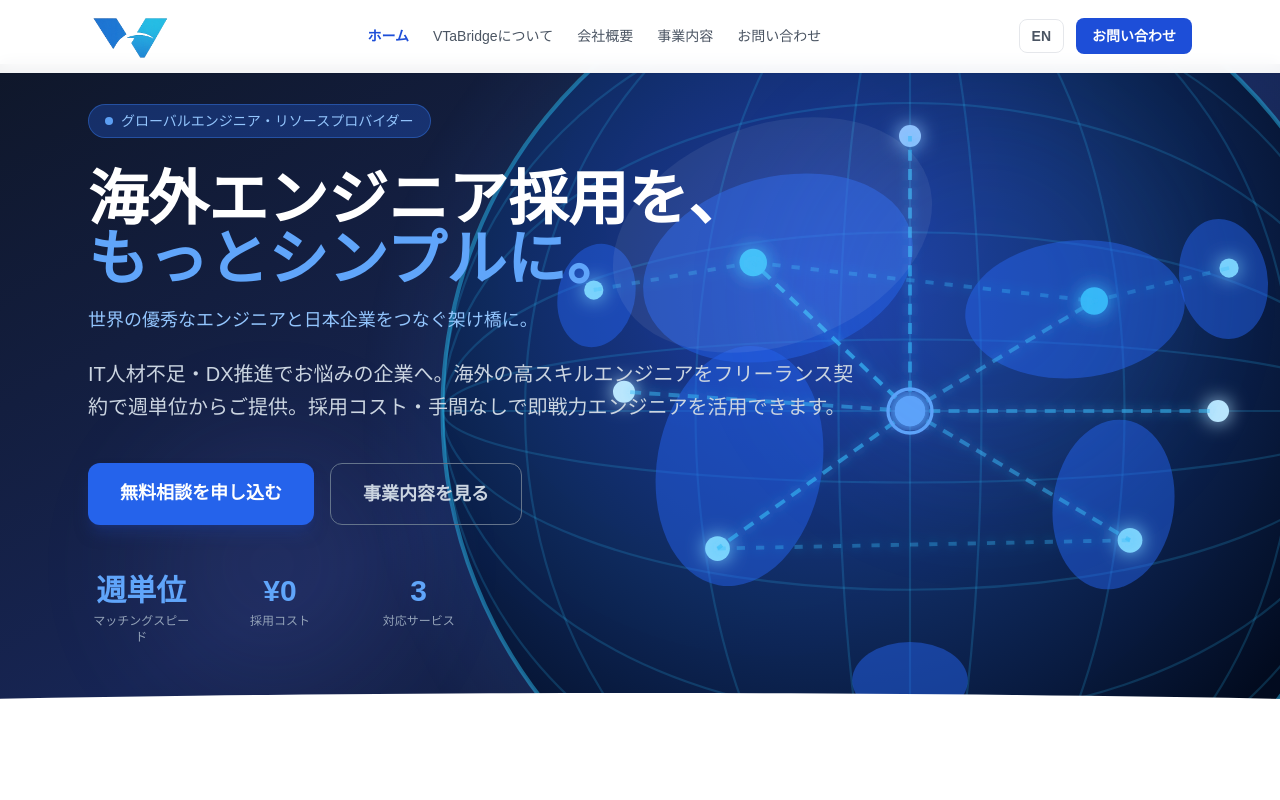
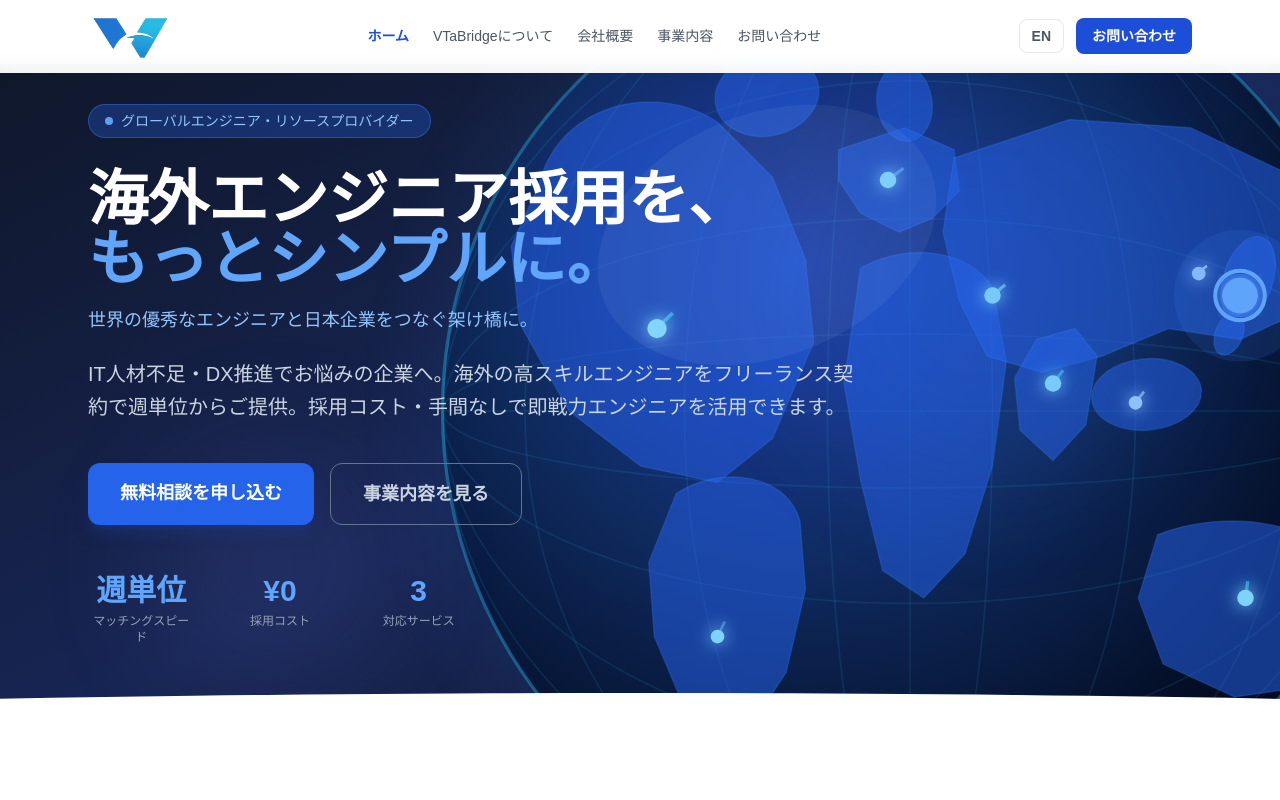
Before and after one commit to TakeTouhu/TTakaTouhu, a Next.js app: page / in a window 1280 px wide. Shown: the top 800 px of the page. Built offline with nearby package versions, Linux system fonts and the light colour scheme.

Commit message:
Replace abstract globe with Earth + arcs converging to Japan

```diff
--- a/app/page.tsx
+++ b/app/page.tsx
@@ -89,33 +89,32 @@ export default function Home() {
     <div className="min-h-screen bg-white">
       {/* Hero */}
       <section className="bg-gradient-to-br from-slate-900 via-blue-950 to-slate-900 text-white overflow-hidden relative">
-        {/* Globe — absolutely positioned, entire SVG spins on Y axis */}
+        {/* Globe — Earth with arcs converging to Japan */}
         <div
           className="absolute right-0 top-0 bottom-0 hidden lg:flex items-center pointer-events-none"
           style={{ perspective: '1600px', marginRight: '-180px' }}
         >
-          {/* Spinning wrapper — rotates the WHOLE globe */}
-          <div style={{ animation: 'globeYSpin 22s linear infinite', flexShrink: 0 }}>
+          <div style={{ animation: 'globeYSpin 40s linear infinite', flexShrink: 0 }}>
             <svg width="1100" height="1100" viewBox="0 0 400 400" xmlns="http://www.w3.org/2000/svg">
               <defs>
-                <radialGradient id="globeGrad" cx="40%" cy="36%" r="64%">
-                  <stop offset="0%" stopColor="#1e40af" stopOpacity="0.92" />
-                  <stop offset="55%" stopColor="#0f2a5e" stopOpacity="0.96" />
+                <radialGradient id="globeGrad" cx="38%" cy="34%" r="65%">
+                  <stop offset="0%" stopColor="#1e40af" stopOpacity="0.90" />
+                  <stop offset="50%" stopColor="#0f2a5e" stopOpacity="0.96" />
                   <stop offset="100%" stopColor="#020b1f" stopOpacity="1" />
                 </radialGradient>
                 <radialGradient id="glowGrad" cx="50%" cy="50%" r="50%">
-                  <stop offset="0%" stopColor="#3b82f6" stopOpacity="0.45" />
+                  <stop offset="0%" stopColor="#3b82f6" stopOpacity="0.40" />
                   <stop offset="100%" stopColor="#3b82f6" stopOpacity="0" />
                 </radialGradient>
                 <filter id="glow3d">
-                  <feGaussianBlur stdDeviation="3.5" result="blur" />
+                  <feGaussianBlur stdDeviation="3" result="blur" />
                   <feMerge><feMergeNode in="blur" /><feMergeNode in="SourceGraphic" /></feMerge>
                 </filter>
-                <filter id="softglow3d">
-                  <feGaussianBlur stdDeviation="2" result="blur" />
+                <filter id="arcglow">
+                  <feGaussianBlur stdDeviation="2.5" result="blur" />
                   <feMerge><feMergeNode in="blur" /><feMergeNode in="SourceGraphic" /></feMerge>
                 </filter>
-                <clipPath id="globeClip3d">
+                <clipPath id="globeClip">
                   <circle cx="200" cy="200" r="170" />
                 </clipPath>
                 <style>{`
@@ -126,98 +125,124 @@ export default function Home() {
                 `}</style>
               </defs>
 
-              {/* Outer glow */}
+              {/* Atmospheric glow */}
               <circle cx="200" cy="200" r="200" fill="url(#glowGrad)" />
-              {/* Globe body */}
+              {/* Ocean */}
               <circle cx="200" cy="200" r="170" fill="url(#globeGrad)" />
 
-              {/* Grid lines */}
-              <g clipPath="url(#globeClip3d)" stroke="#29b5e8" strokeOpacity="0.2" strokeWidth="0.8" fill="none">
-                <ellipse cx="200" cy="200" rx="170" ry="26" />
-                <ellipse cx="200" cy="200" rx="170" ry="65" />
-                <ellipse cx="200" cy="200" rx="170" ry="112" />
-                <ellipse cx="200" cy="200" rx="170" ry="152" />
+              {/* Lat/Lon grid */}
+              <g clipPath="url(#globeClip)" stroke="#29b5e8" strokeOpacity="0.12" strokeWidth="0.6" fill="none">
+                <ellipse cx="200" cy="200" rx="170" ry="28" />
+                <ellipse cx="200" cy="200" rx="170" ry="70" />
+                <ellipse cx="200" cy="200" rx="170" ry="120" />
+                <ellipse cx="200" cy="200" rx="170" ry="155" />
                 <line x1="30" y1="200" x2="370" y2="200" />
-                <ellipse cx="200" cy="200" rx="26" ry="170" />
-                <ellipse cx="200" cy="200" rx="78" ry="170" />
+                <ellipse cx="200" cy="200" rx="30" ry="170" />
+                <ellipse cx="200" cy="200" rx="82" ry="170" />
                 <ellipse cx="200" cy="200" rx="140" ry="170" />
                 <line x1="200" y1="30" x2="200" y2="370" />
               </g>
 
-              {/* Continents */}
-              <g clipPath="url(#globeClip3d)" fill="#2563eb" fillOpacity="0.5">
-                <ellipse cx="152" cy="148" rx="50" ry="33" transform="rotate(-15 152 148)" />
-                <ellipse cx="138" cy="220" rx="30" ry="44" transform="rotate(10 138 220)" />
-                <ellipse cx="260" cy="163" rx="40" ry="25" transform="rotate(-5 260 163)" />
-                <ellipse cx="274" cy="234" rx="22" ry="31" transform="rotate(8 274 234)" />
-                <ellipse cx="200" cy="298" rx="21" ry="14" />
-                <ellipse cx="314" cy="152" rx="16" ry="22" transform="rotate(-10 314 152)" />
-                <ellipse cx="86" cy="158" rx="14" ry="19" transform="rotate(12 86 158)" />
+              {/* Continents — simplified Earth shapes */}
+              <g clipPath="url(#globeClip)" fill="#2563eb" fillOpacity="0.52" stroke="#3b82f6" strokeOpacity="0.25" strokeWidth="0.5">
+                {/* North America */}
+                <path d="M 65,118 C 72,88 108,80 130,95 L 150,115 L 162,145 L 165,175 L 150,210 L 130,226 L 102,220 L 76,200 L 58,168 L 55,140 Z" />
+                {/* Greenland */}
+                <ellipse cx="148" cy="85" rx="19" ry="15" transform="rotate(-12 148 85)" />
+                {/* South America */}
+                <path d="M 115,230 C 130,220 155,222 160,240 L 162,265 L 155,295 L 140,318 L 118,308 L 107,282 L 105,255 Z" />
+                {/* Europe */}
+                <path d="M 174,105 L 198,97 L 216,105 L 218,120 L 208,130 L 196,135 L 182,128 L 174,116 Z" />
+                {/* Scandinavia */}
+                <ellipse cx="198" cy="88" rx="10" ry="14" transform="rotate(-8 198 88)" />
+                {/* Africa */}
+                <path d="M 182,148 C 200,138 222,142 230,155 L 235,182 L 230,220 L 220,252 L 205,268 L 190,258 L 182,225 L 176,190 Z" />
+                {/* Asia mainland */}
+                <path d="M 216,108 L 258,94 L 302,97 L 338,114 L 346,140 L 342,164 L 320,174 L 294,170 L 270,180 L 248,186 L 228,180 L 218,160 L 212,135 Z" />
+                {/* India */}
+                <path d="M 246,174 L 260,170 L 268,180 L 264,205 L 252,218 L 240,207 L 238,188 Z" />
+                {/* Southeast Asia */}
+                <ellipse cx="286" cy="194" rx="20" ry="13" transform="rotate(-5 286 194)" />
+                {/* Japan — Honshu */}
+                <ellipse cx="323" cy="152" rx="9" ry="16" transform="rotate(18 323 152)" />
+                {/* Japan — Kyushu */}
+                <ellipse cx="316" cy="172" rx="5" ry="8" transform="rotate(22 316 172)" />
+                {/* Australia */}
+                <path d="M 290,245 C 315,235 350,240 360,260 L 360,286 L 346,300 L 318,304 L 292,292 L 283,268 Z" />
+                {/* New Zealand */}
+                <ellipse cx="372" cy="298" rx="7" ry="13" transform="rotate(-18 372 298)" />
               </g>
 
-              {/* Network nodes */}
-              <g filter="url(#glow3d)">
-                <circle cx="200" cy="200" r="5.5" fill="#60a5fa" />
-                <circle cx="143" cy="146" r="5" fill="#38bdf8" />
-                <circle cx="267" cy="160" r="5" fill="#38bdf8" />
-                <circle cx="130" cy="250" r="4.5" fill="#7dd3fc" />
-                <circle cx="280" cy="247" r="4.5" fill="#7dd3fc" />
-                <circle cx="200" cy="100" r="4" fill="#93c5fd" />
-                <circle cx="96" cy="193" r="4" fill="#bae6fd" />
-                <circle cx="312" cy="200" r="4" fill="#bae6fd" />
-                <circle cx="316" cy="148" r="3.5" fill="#7dd3fc" />
-                <circle cx="85" cy="156" r="3.5" fill="#7dd3fc" />
+              {/* Arc lines — world cities → Japan (Tokyo ~320,158) */}
+              <g clipPath="url(#globeClip)" filter="url(#arcglow)">
+                {/* New York */}
+                <path d="M 108,170 Q 215,62 320,158" fill="none" stroke="#38bdf8" strokeWidth="1.3" strokeOpacity="0.7" strokeDasharray="8 290">
+                  <animate attributeName="stroke-dashoffset" from="290" to="-10" dur="3.8s" repeatCount="indefinite" />
+                </path>
+                {/* London */}
+                <path d="M 192,116 Q 262,60 320,158" fill="none" stroke="#60a5fa" strokeWidth="1.2" strokeOpacity="0.65" strokeDasharray="7 195">
+                  <animate attributeName="stroke-dashoffset" from="195" to="-10" dur="2.9s" repeatCount="indefinite" begin="0.7s" />
+                </path>
+                {/* Dubai */}
+                <path d="M 230,158 Q 282,112 320,158" fill="none" stroke="#7dd3fc" strokeWidth="1.1" strokeOpacity="0.68" strokeDasharray="6 130">
+                  <animate attributeName="stroke-dashoffset" from="130" to="-10" dur="2.1s" repeatCount="indefinite" begin="1.4s" />
+                </path>
+                {/* Mumbai */}
+                <path d="M 252,190 Q 295,132 320,158" fill="none" stroke="#38bdf8" strokeWidth="1.1" strokeOpacity="0.65" strokeDasharray="6 135">
+                  <animate attributeName="stroke-dashoffset" from="135" to="-10" dur="2.3s" repeatCount="indefinite" begin="0.3s" />
+                </path>
+                {/* Vietnam / SE Asia */}
+                <path d="M 282,197 Q 304,168 320,158" fill="none" stroke="#93c5fd" strokeWidth="1.0" strokeOpacity="0.72" strokeDasharray="5 95">
+                  <animate attributeName="stroke-dashoffset" from="95" to="-8" dur="1.6s" repeatCount="indefinite" begin="0.5s" />
+                </path>
+                {/* Sydney */}
+                <path d="M 322,268 Q 332,195 320,158" fill="none" stroke="#38bdf8" strokeWidth="1.2" strokeOpacity="0.65" strokeDasharray="6 125">
+                  <animate attributeName="stroke-dashoffset" from="125" to="-10" dur="2.2s" repeatCount="indefinite" begin="1.8s" />
+                </path>
+                {/* São Paulo */}
+                <path d="M 130,282 Q 228,78 320,158" fill="none" stroke="#60a5fa" strokeWidth="1.0" strokeOpacity="0.55" strokeDasharray="6 340">
+                  <animate attributeName="stroke-dashoffset" from="340" to="-10" dur="4.5s" repeatCount="indefinite" begin="2.2s" />
+                </path>
+                {/* Seoul */}
+                <path d="M 305,150 Q 313,140 320,158" fill="none" stroke="#bae6fd" strokeWidth="1.0" strokeOpacity="0.75" strokeDasharray="4 65">
+                  <animate attributeName="stroke-dashoffset" from="65" to="-8" dur="1.1s" repeatCount="indefinite" begin="0.2s" />
+                </path>
               </g>
 
-              {/* Connection lines */}
-              <g filter="url(#softglow3d)" stroke="#38bdf8" strokeWidth="1.4" fill="none">
-                <line x1="200" y1="200" x2="143" y2="146" strokeDasharray="4,3" strokeOpacity="0.7">
-                  <animate attributeName="strokeOpacity" values="0.7;0.15;0.7" dur="2.5s" repeatCount="indefinite" />
-                </line>
-                <line x1="200" y1="200" x2="267" y2="160" strokeDasharray="4,3" strokeOpacity="0.5">
-                  <animate attributeName="strokeOpacity" values="0.1;0.7;0.1" dur="2.8s" repeatCount="indefinite" />
-                </line>
-                <line x1="200" y1="200" x2="130" y2="250" strokeDasharray="4,3" strokeOpacity="0.6">
-                  <animate attributeName="strokeOpacity" values="0.6;0.1;0.6" dur="3.2s" repeatCount="indefinite" />
-                </line>
-                <line x1="200" y1="200" x2="280" y2="247" strokeDasharray="4,3" strokeOpacity="0.5">
-                  <animate attributeName="strokeOpacity" values="0.1;0.65;0.1" dur="2.2s" repeatCount="indefinite" />
-                </line>
-                <line x1="200" y1="200" x2="200" y2="100" strokeDasharray="4,3" strokeOpacity="0.6">
-                  <animate attributeName="strokeOpacity" values="0.55;0.1;0.55" dur="3.5s" repeatCount="indefinite" />
-                </line>
-                <line x1="200" y1="200" x2="96" y2="193" strokeDasharray="4,3" strokeOpacity="0.5">
-                  <animate attributeName="strokeOpacity" values="0.1;0.6;0.1" dur="2s" repeatCount="indefinite" />
-                </line>
-                <line x1="200" y1="200" x2="312" y2="200" strokeDasharray="4,3" strokeOpacity="0.5">
-                  <animate attributeName="strokeOpacity" values="0.5;0.1;0.5" dur="3s" repeatCount="indefinite" />
-                </line>
-                <line x1="143" y1="146" x2="267" y2="160" strokeDasharray="3,4" strokeOpacity="0.35">
-                  <animate attributeName="strokeOpacity" values="0.35;0.05;0.35" dur="4s" repeatCount="indefinite" />
-                </line>
-                <line x1="130" y1="250" x2="280" y2="247" strokeDasharray="3,4" strokeOpacity="0.35">
-                  <animate attributeName="strokeOpacity" values="0.05;0.35;0.05" dur="3.8s" repeatCount="indefinite" />
-                </line>
-                <line x1="85" y1="156" x2="143" y2="146" strokeDasharray="3,4" strokeOpacity="0.3">
-                  <animate attributeName="strokeOpacity" values="0.3;0.05;0.3" dur="4.5s" repeatCount="indefinite" />
-                </line>
-                <line x1="316" y1="148" x2="267" y2="160" strokeDasharray="3,4" strokeOpacity="0.3">
-                  <animate attributeName="strokeOpacity" values="0.05;0.3;0.05" dur="4.2s" repeatCount="indefinite" />
-                </line>
+              {/* Source city dots */}
+              <g filter="url(#glow3d)" clipPath="url(#globeClip)">
+                <circle cx="108" cy="170" r="3.5" fill="#7dd3fc" />
+                <circle cx="192" cy="116" r="3" fill="#7dd3fc" />
+                <circle cx="230" cy="158" r="3" fill="#7dd3fc" />
+                <circle cx="252" cy="190" r="3" fill="#7dd3fc" />
+                <circle cx="282" cy="197" r="2.5" fill="#93c5fd" />
+                <circle cx="322" cy="268" r="3" fill="#7dd3fc" />
+                <circle cx="130" cy="282" r="2.5" fill="#7dd3fc" />
+                <circle cx="305" cy="150" r="2.5" fill="#93c5fd" />
               </g>
 
-              {/* Border */}
-              <circle cx="200" cy="200" r="170" fill="none" stroke="#29b5e8" strokeOpacity="0.5" strokeWidth="1.5" />
-              {/* Highlight */}
-              <ellipse cx="150" cy="136" rx="60" ry="40" fill="white" fillOpacity="0.07" transform="rotate(-20 150 136)" />
-              {/* Pulse */}
-              <circle cx="200" cy="200" r="8" fill="none" stroke="#60a5fa" strokeWidth="1.2">
-                <animate attributeName="r" values="8;26;8" dur="2.5s" repeatCount="indefinite" />
-                <animate attributeName="strokeOpacity" values="0.7;0;0.7" dur="2.5s" repeatCount="indefinite" />
+              {/* Japan hub glow area */}
+              <circle cx="320" cy="158" r="24" fill="#3b82f6" fillOpacity="0.14" clipPath="url(#globeClip)" />
+
+              {/* Japan (Tokyo) — hub dot */}
+              <circle cx="320" cy="158" r="6.5" fill="#60a5fa" filter="url(#glow3d)" clipPath="url(#globeClip)">
+                <animate attributeName="opacity" values="1;0.55;1" dur="2s" repeatCount="indefinite" />
               </circle>
-              <circle cx="200" cy="200" r="5.5" fill="#60a5fa" filter="url(#glow3d)">
-                <animate attributeName="opacity" values="1;0.5;1" dur="1.5s" repeatCount="indefinite" />
+              {/* Japan pulse ring 1 */}
+              <circle cx="320" cy="158" r="9" fill="none" stroke="#60a5fa" strokeWidth="1.5" clipPath="url(#globeClip)">
+                <animate attributeName="r" values="9;25;9" dur="2.8s" repeatCount="indefinite" />
+                <animate attributeName="stroke-opacity" values="0.8;0;0.8" dur="2.8s" repeatCount="indefinite" />
               </circle>
+              {/* Japan pulse ring 2 */}
+              <circle cx="320" cy="158" r="9" fill="none" stroke="#60a5fa" strokeWidth="0.8" clipPath="url(#globeClip)">
+                <animate attributeName="r" values="9;18;9" dur="2.8s" repeatCount="indefinite" begin="1.4s" />
+                <animate attributeName="stroke-opacity" values="0.6;0;0.6" dur="2.8s" repeatCount="indefinite" begin="1.4s" />
+              </circle>
+
+              {/* Globe rim */}
+              <circle cx="200" cy="200" r="170" fill="none" stroke="#29b5e8" strokeOpacity="0.40" strokeWidth="1.2" />
+              {/* Light highlight */}
+              <ellipse cx="148" cy="136" rx="64" ry="44" fill="white" fillOpacity="0.055" transform="rotate(-22 148 136)" />
             </svg>
           </div>
         </div>
```
